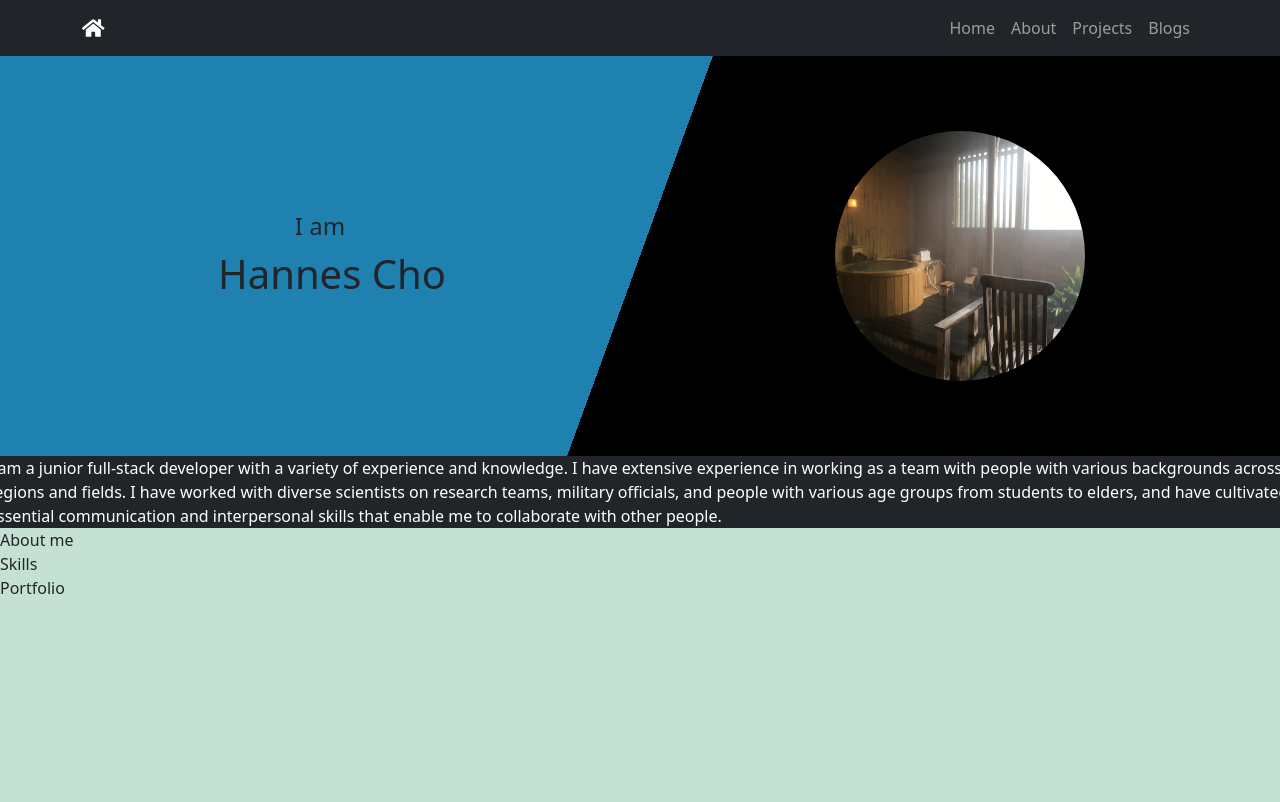
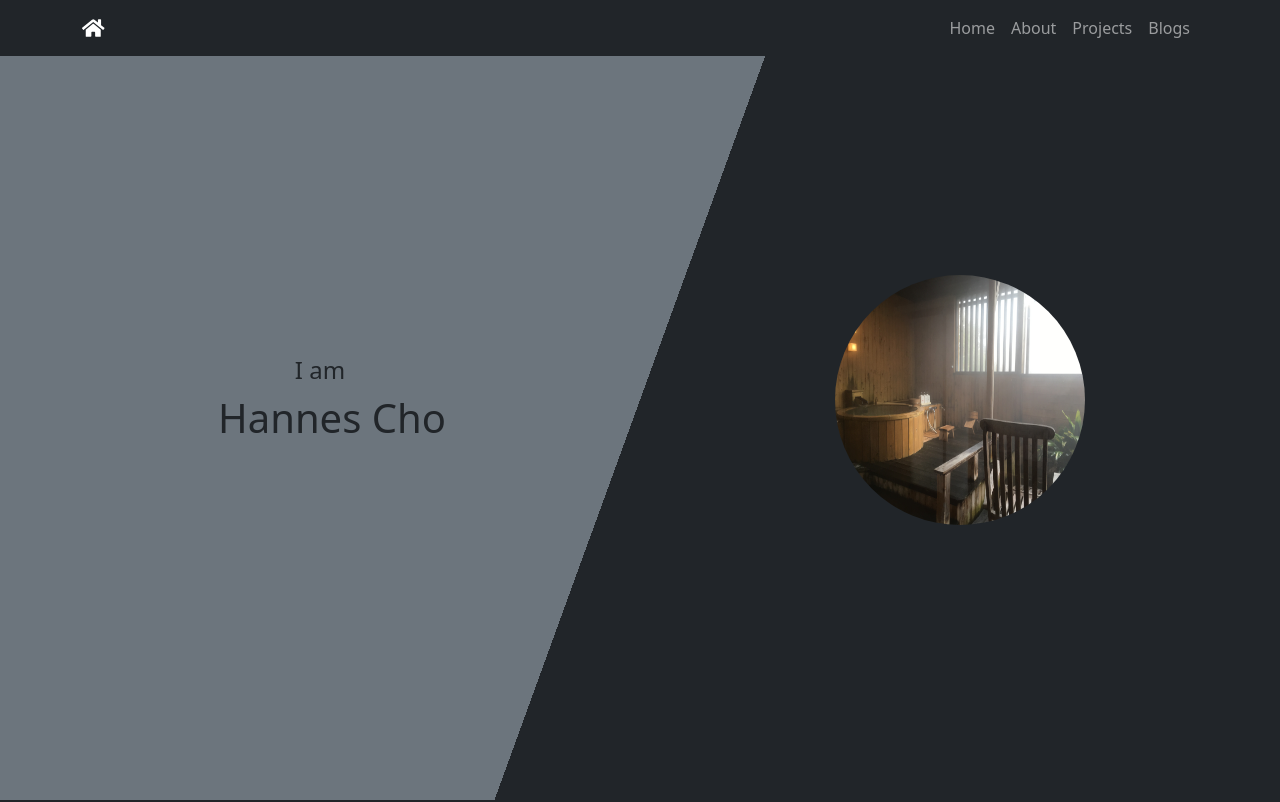
Before and after one commit to HannesCho/main, a React (Create React App) app: page / in a window 1280 px wide. Shown: the top 802 px of the page. Built offline with nearby package versions, Linux system fonts and the light colour scheme.

Commit message:
fix nav bar and divide sections

```diff
--- a/src/components/Header.js
+++ b/src/components/Header.js
@@ -4,7 +4,7 @@ import { Container, Nav, Navbar } from "react-bootstrap";
 
 function Header() {
   return (
-    <Navbar bg="dark" variant="dark">
+    <Navbar bg="dark" variant="dark" fixed="top">
       <Container>
         <Navbar.Brand href="/">
           <FontAwesomeIcon icon={faHome} color="white" />
--- a/src/screens/Home.js
+++ b/src/screens/Home.js
@@ -2,16 +2,17 @@ import { Col, Container, Row, Image } from "react-bootstrap";
 import Fig from "../images/IMG_0009.JPG";
 
 const divStyle = {
-  background: "linear-gradient(110deg, #1e81b0, #1e81b0 50%, black 50%, black)",
+  background:
+    "linear-gradient(110deg, #6C757D, #6C757D 50%, #212529 50%, #212529)",
 };
 
 function Home() {
   return (
-    <Container fluid className="vh-100 vw-100 bg-success bg-opacity-25 p-0 m-0">
+    <Container fluid className="vw-100 p-0 m-0 bg-secondary">
       <Row
         fluid="md"
         style={divStyle}
-        className="m-0 d-flex flex-row align-items-center h-50"
+        className="m-0 d-flex flex-row align-items-center vh-100"
       >
         <Col className="d-flex flex-column align-items-center">
           <span className="m-0 fs-4">I am</span>
@@ -21,7 +22,7 @@ function Home() {
           <Image src={Fig} width={250} height={250} roundedCircle />
         </Col>
       </Row>
-      <Row className="bg-dark text-white">
+      <Row className="m-0 p-5 bg-dark text-white">
         I am a junior full-stack developer with a variety of experience and
         knowledge. I have extensive experience in working as a team with people
         with various backgrounds across regions and fields. I have worked with
@@ -30,14 +31,20 @@ function Home() {
         essential communication and interpersonal skills that enable me to
         collaborate with other people.
       </Row>
-      <Row>
-        <Col>About me</Col>
+      <Row fluid="md" className="m-0 d-flex flex-row align-items-center vh-100">
+        <Col className="d-flex flex-column align-items-center vh-100">
+          About me
+        </Col>
       </Row>
-      <Row>
-        <Col>Skills</Col>
+      <Row fluid="md" className="m-0 d-flex flex-row align-items-center vh-100">
+        <Col className="d-flex flex-column align-items-center vh-100">
+          Skills
+        </Col>
       </Row>
-      <Row>
-        <Col>Portfolio</Col>
+      <Row fluid="md" className="m-0 d-flex flex-row align-items-center vh-100">
+        <Col className="d-flex flex-column align-items-center vh-100">
+          Portfolio
+        </Col>
       </Row>
     </Container>
   );
```
